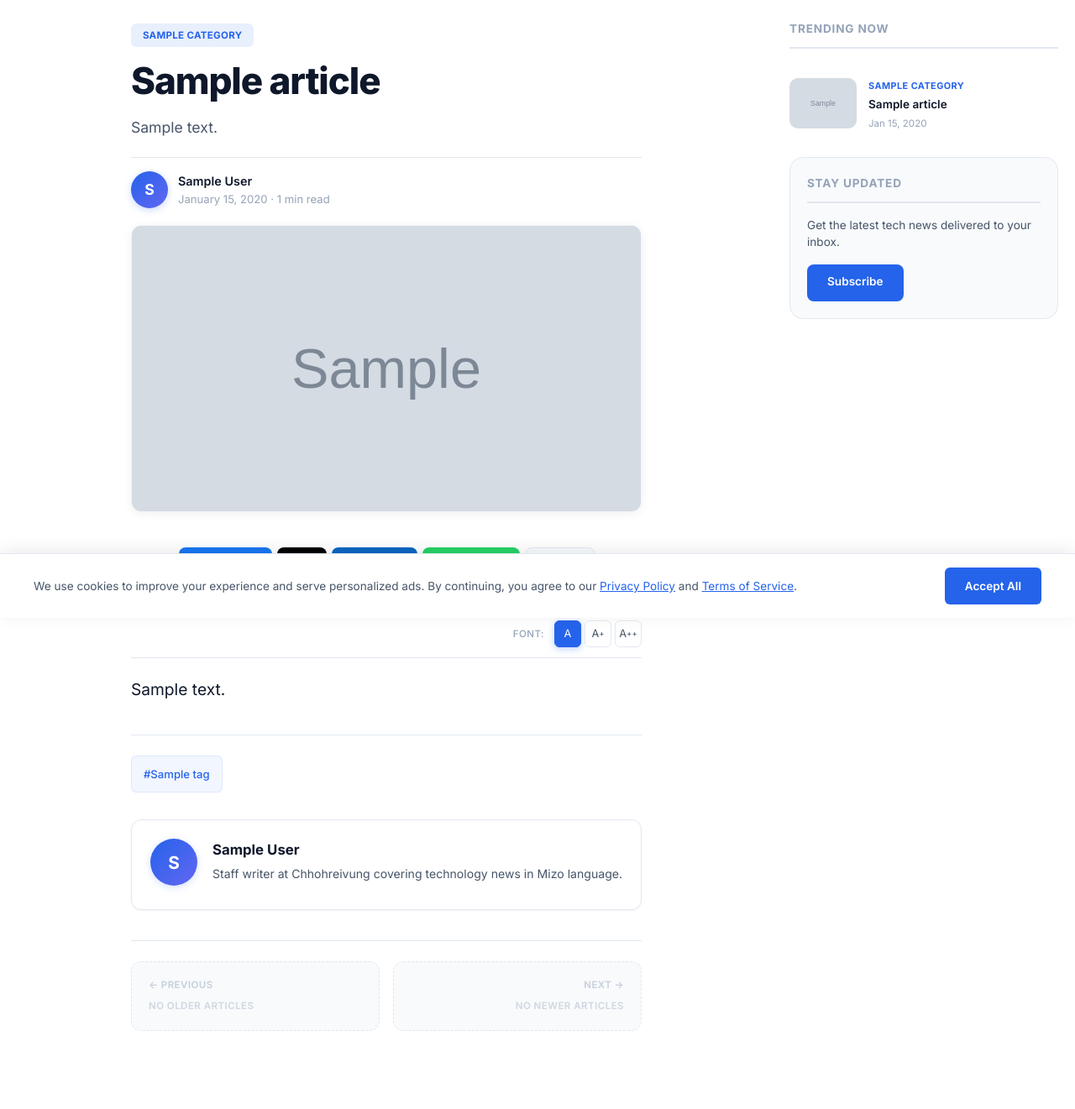
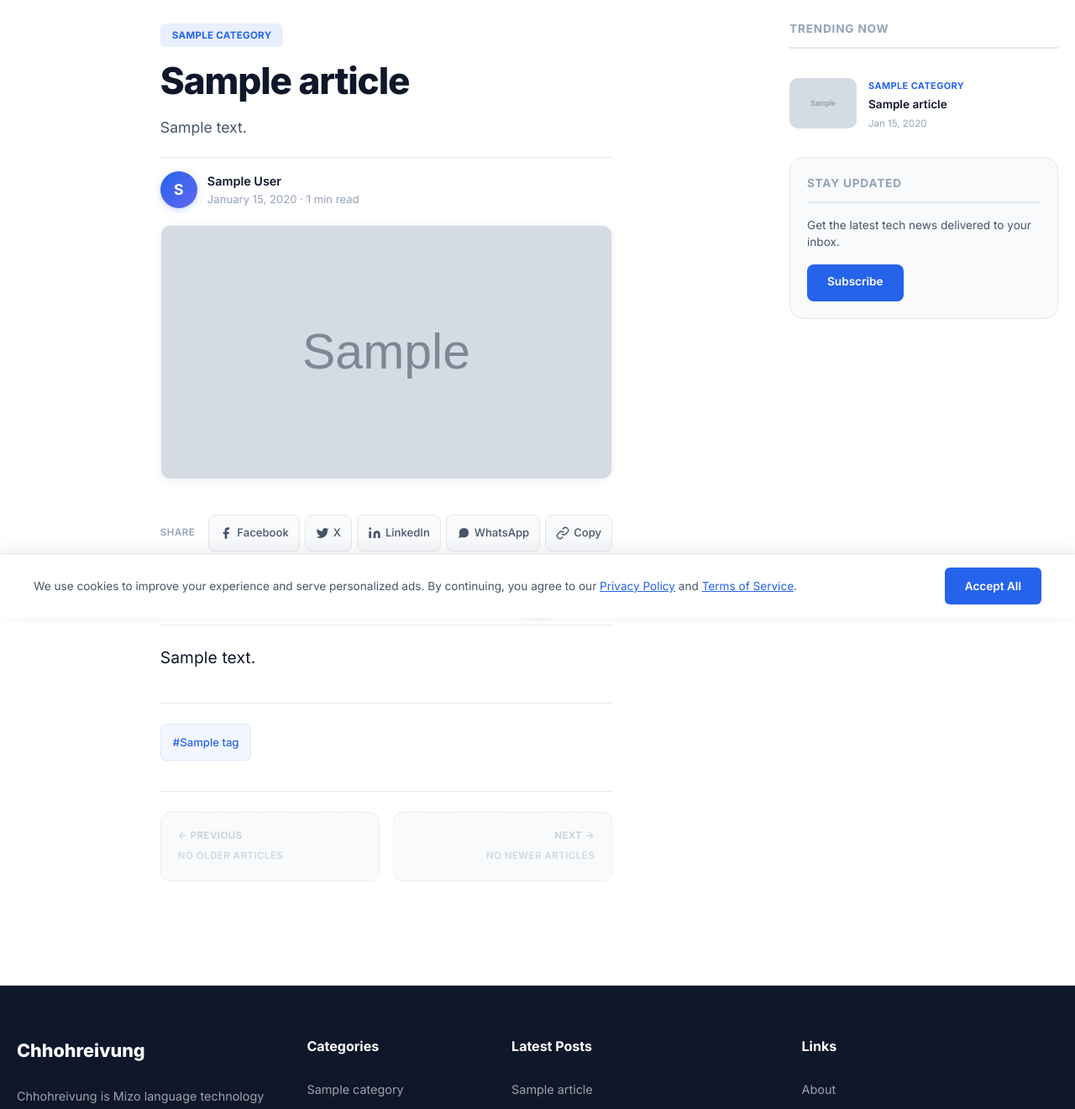
Before and after one commit to pachuau10/chhohhreivung_blog, a Django app: a page that uses templates/article_detail.html in a window 1280 px wide. Shown: the part 64-1385 px from the top of the page at 84% size. Run offline with Django 5.2, Linux system fonts and the light colour scheme; tables that the repository leaves empty hold one stand-in row (values such as "Sample post"); grey boxes marked "Sample" are stand-in pictures; some libraries are stand-ins or nearby versions.

Commit message:
remove author card, improve reading UI

```diff
--- a/static/css/style.css
+++ b/static/css/style.css
@@ -940,30 +940,32 @@ input, textarea {
     align-items: center;
     justify-content: center;
     gap: 5px;
-    padding: 7px 14px;
+    padding: 6px 12px;
     border-radius: 8px;
     font-size: 0.82rem;
-    font-weight: 600;
-    color: #fff;
+    font-weight: 500;
+    color: var(--text-secondary);
     text-decoration: none;
     transition: all 0.2s ease;
     line-height: 1;
+    background: var(--bg-secondary);
+    border: 1px solid var(--border);
 }
 
 .share-pill:hover {
+    color: #fff;
     transform: translateY(-1px);
-    color: #fff;
-    box-shadow: 0 3px 10px rgba(0,0,0,0.15);
-}
-
-.share-pill-facebook { background: #1877F2; }
-.share-pill-twitter { background: #000; }
-.share-pill-linkedin { background: #0A66C2; }
-.share-pill-whatsapp { background: #25D366; }
+}
+
+.share-pill-facebook { background: var(--bg-secondary); border-color: var(--border); }
+.share-pill-facebook:hover { background: #1877F2; border-color: #1877F2; }
+.share-pill-twitter { background: var(--bg-secondary); border-color: var(--border); }
+.share-pill-twitter:hover { background: #000; border-color: #000; }
+.share-pill-linkedin { background: var(--bg-secondary); border-color: var(--border); }
+.share-pill-linkedin:hover { background: #0A66C2; border-color: #0A66C2; }
+.share-pill-whatsapp { background: var(--bg-secondary); border-color: var(--border); }
+.share-pill-whatsapp:hover { background: #25D366; border-color: #25D366; }
 .share-pill-copy {
-    background: var(--bg-secondary);
-    color: var(--text-secondary);
-    border: 1px solid var(--border);
     cursor: pointer;
     font-family: inherit;
     font-size: 0.82rem;
@@ -971,7 +973,6 @@ input, textarea {
 
 .share-pill-copy:hover {
     background: var(--border);
-    color: var(--text-primary);
 }
 
 .share-pill-copy.copied {
@@ -1075,6 +1076,12 @@ input, textarea {
     margin-bottom: 20px;
     padding-bottom: 12px;
     border-bottom: 1px solid var(--border);
+    opacity: 0.7;
+    transition: opacity 0.2s ease;
+}
+
+.article-toolbar:hover {
+    opacity: 1;
 }
 
 .font-size-controls {
@@ -1128,8 +1135,9 @@ input, textarea {
 /* --- Article Body --- */
 .article-body {
     font-size: 1.2rem;
-    line-height: 1.85;
+    line-height: 1.9;
     color: var(--text-primary);
+    letter-spacing: 0.005em;
 }
 
 .article-body p {
@@ -1347,71 +1355,6 @@ input, textarea {
     color: #fff;
     transform: translateY(-1px);
     border-color: var(--primary);
-}
-
-/* --- Author Card --- */
-.author-card {
-    display: flex;
-    gap: 18px;
-    padding: 22px;
-    margin-top: 32px;
-    background: var(--bg-card);
-    border: 1px solid var(--border);
-    border-radius: 12px;
-    box-shadow: var(--shadow-sm);
-    transition: box-shadow 0.2s ease;
-}
-
-.author-card:hover {
-    box-shadow: var(--shadow-md);
-}
-
-.author-card-avatar {
-    width: 56px;
-    height: 56px;
-    border-radius: 50%;
-    background: linear-gradient(135deg, var(--primary), #6366f1);
-    color: #fff;
-    display: flex;
-    align-items: center;
-    justify-content: center;
-    font-weight: 700;
-    font-size: 1.3rem;
-    flex-shrink: 0;
-    box-shadow: 0 2px 8px rgba(var(--primary-rgb), 0.2);
-}
-
-.author-card-info {
-    flex: 1;
-}
-
-.author-card-name {
-    font-size: 1.05rem;
-    font-weight: 700;
-    margin-bottom: 4px;
-    color: var(--text-primary);
-}
-
-.author-card-bio {
-    font-size: 0.88rem;
-    color: var(--text-secondary);
-    line-height: 1.5;
-    margin-bottom: 10px;
-}
-
-.author-card .author-social-link {
-    display: inline-flex;
-    align-items: center;
-    gap: 5px;
-    font-size: 0.82rem;
-    color: var(--primary);
-    text-decoration: none;
-    font-weight: 500;
-    transition: opacity 0.2s ease;
-}
-
-.author-card .author-social-link:hover {
-    opacity: 0.75;
 }
 
 /* --- Prev/Next Navigation --- */
@@ -1880,10 +1823,6 @@ input, textarea {
     }
     .toc-card {
         position: static;
-    }
-    .author-card {
-        flex-direction: column;
-        align-items: flex-start;
     }
     .back-to-top {
         bottom: 20px;
--- a/templates/article_detail.html
+++ b/templates/article_detail.html
@@ -67,16 +67,6 @@
                     {% for tag in article.tags.all %}
                     <a href="{% url 'search' %}?q={{ tag.name }}" class="tag-link">#{{ tag.name }}</a>
                     {% endfor %}
-                </div>
-
-                <div class="author-card">
-                    <div class="author-card-avatar">
-                        {{ article.author.get_full_name|default:article.author.username|first|upper }}
-                    </div>
-                    <div class="author-card-info">
-                        <div class="author-card-name">{{ article.author.get_full_name|default:article.author.username }}</div>
-                        <div class="author-card-bio">Staff writer at Chhohreivung covering technology news in Mizo language.</div>
-                    </div>
                 </div>
 
                 <nav class="article-nav">
```
